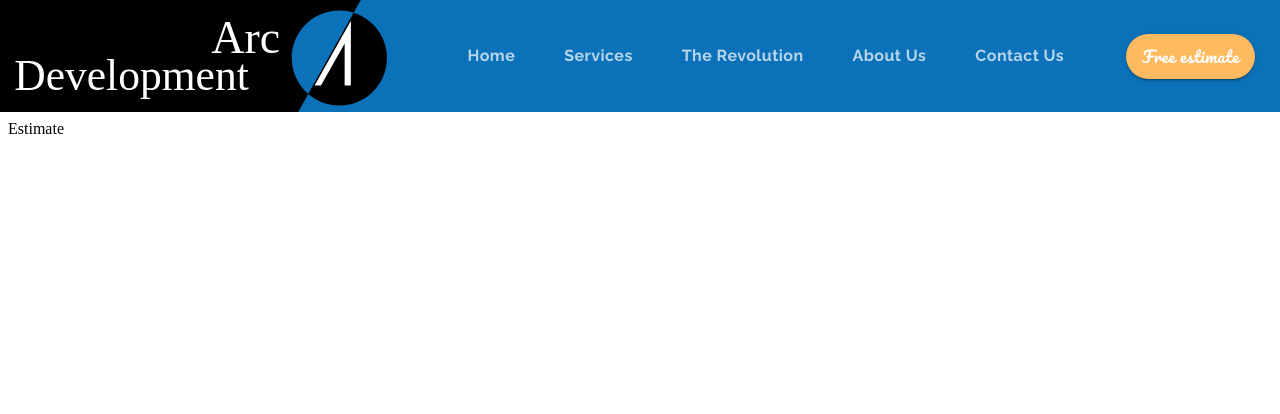
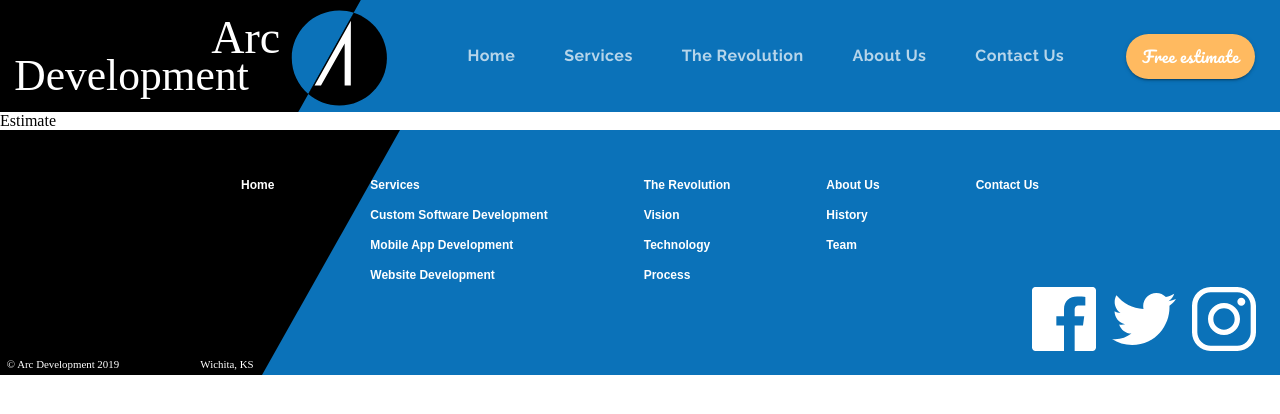
Before and after one commit to xai1983kbu/material-ui-react, a React (Create React App) app: page /estimate in a window 1280 px wide. Shown: the top 414 px of the page. Built offline with nearby package versions, Linux system fonts and the light colour scheme.

Commit message:
Section 4 - Footer and Basic Layouts (Grid system) -

```diff
--- a/public/index.html
+++ b/public/index.html
@@ -31,7 +31,7 @@
     -->
     <title>Arc Development</title>
   </head>
-  <body>
+  <body style="margin: 0">
     <noscript>You need to enable JavaScript to run this app.</noscript>
     <div id="root"></div>
     <!--
--- a/src/components/App.js
+++ b/src/components/App.js
@@ -1,16 +1,29 @@
-import React from 'react'
+import React, { useState } from 'react'
 import { ThemeProvider } from '@material-ui/styles'
 import { BrowserRouter, Route, Switch } from 'react-router-dom'
 import theme from './ui/Theme'
 import Header from '../components/ui/Header'
+import Footer from '../components/ui/Footer'
 
 function App () {
+  const [selectedIndex, setSelectedIndex] = useState(0)
+  const [value, setValue] = useState(0)
+
   return (
     <ThemeProvider theme={theme}>
       <BrowserRouter>
-        <Header />
+        <Header
+          value={value}
+          setValue={setValue}
+          selectedIndex={selectedIndex}
+          setSelectedIndex={setSelectedIndex}
+        />
         <Switch>
-          <Route exact path='/' component={() => <div>Home</div>} />
+          <Route
+            exact
+            path='/'
+            component={() => <div style={{ height: '2000px' }}>Home</div>}
+          />
           <Route exact path='/services' component={() => <div>Services</div>} />
           <Route
             exact
@@ -36,6 +49,12 @@ function App () {
           />
           <Route exact path='/estimate' component={() => <div>Estimate</div>} />
         </Switch>
+        <Footer
+          value={value}
+          setValue={setValue}
+          selectedIndex={selectedIndex}
+          setSelectedIndex={setSelectedIndex}
+        />
       </BrowserRouter>
     </ThemeProvider>
   )
--- /dev/null
+++ b/src/components/ui/Footer.js
@@ -0,0 +1,260 @@
+import React from 'react'
+import { Link } from 'react-router-dom'
+import { makeStyles } from '@material-ui/core/styles'
+import Grid from '@material-ui/core/Grid'
+import Hidden from '@material-ui/core/Hidden'
+
+import footerAdorment from '../../assets/Footer Adornment.svg'
+import facebook from '../../assets/facebook.svg'
+import twitter from '../../assets/twitter.svg'
+import instagram from '../../assets/instagram.svg'
+
+const useStyles = makeStyles(theme => ({
+  footer: {
+    backgroundColor: theme.palette.common.arcBlue,
+    width: '100%',
+    zIndex: 1302,
+    position: 'relative' // for zIndex to work, https://stackoverflow.com/a/7482870/9783262
+  },
+  adorment: {
+    width: '25em',
+    verticalAlign: 'bottom',
+    [theme.breakpoints.down('md')]: {
+      width: '21em'
+    },
+    [theme.breakpoints.down('xs')]: {
+      width: '15em'
+    }
+  },
+  mainContainer: {
+    position: 'absolute'
+  },
+  link: {
+    color: 'white',
+    fontFamily: 'Arial',
+    fontSize: '0.75rem',
+    fontWeight: 'bold',
+    textDecoration: 'none'
+  },
+  gridItem: {
+    margin: '3em'
+  },
+  icon: {
+    height: '4em',
+    width: '4em',
+    [theme.breakpoints.down('xs')]: {
+      height: '2.5em',
+      width: '2.5em'
+    }
+  },
+  socialContainer: {
+    position: 'absolute',
+    marginTop: '-6em',
+    right: '1.5em',
+    [theme.breakpoints.down('xs')]: {
+      right: '0.6em'
+    }
+  }
+}))
+
+export default function Footer (props) {
+  const classes = useStyles()
+
+  return (
+    <footer className={classes.footer}>
+      <Hidden mdDown>
+        <Grid container justify='center' className={classes.mainContainer}>
+          <Grid item className={classes.gridItem}>
+            <Grid container direction='column' spacing={2}>
+              <Grid
+                item
+                component={Link}
+                onClick={() => props.setValue(0)}
+                to='/'
+                className={classes.link}
+              >
+                Home
+              </Grid>
+            </Grid>
+          </Grid>
+          <Grid item className={classes.gridItem}>
+            <Grid container direction='column' spacing={2}>
+              <Grid
+                item
+                component={Link}
+                onClick={() => {
+                  props.setValue(1)
+                  props.setSelectedIndex(0)
+                }}
+                to='/services'
+                className={classes.link}
+              >
+                Services
+              </Grid>
+              <Grid
+                item
+                component={Link}
+                onClick={() => {
+                  props.setValue(1)
+                  props.setSelectedIndex(1)
+                }}
+                to='/customsoftware'
+                className={classes.link}
+              >
+                Custom Software Development
+              </Grid>
+              <Grid
+                item
+                component={Link}
+                onClick={() => {
+                  props.setValue(1)
+                  props.setSelectedIndex(2)
+                }}
+                to='/mobileapps'
+                className={classes.link}
+              >
+                Mobile App Development
+              </Grid>
+              <Grid
+                item
+                component={Link}
+                onClick={() => {
+                  props.setValue(1)
+                  props.setSelectedIndex(3)
+                }}
+                to='/websites'
+                className={classes.link}
+              >
+                Website Development
+              </Grid>
+            </Grid>
+          </Grid>
+          <Grid item className={classes.gridItem}>
+            <Grid container direction='column' spacing={2}>
+              <Grid
+                item
+                component={Link}
+                onClick={() => props.setValue(2)}
+                to='/revolution'
+                className={classes.link}
+              >
+                The Revolution
+              </Grid>
+              <Grid
+                item
+                component={Link}
+                onClick={() => props.setValue(2)}
+                to='/revolution'
+                className={classes.link}
+              >
+                Vision
+              </Grid>
+              <Grid
+                item
+                component={Link}
+                onClick={() => props.setValue(2)}
+                to='/revolution'
+                className={classes.link}
+              >
+                Technology
+              </Grid>
+              <Grid
+                item
+                component={Link}
+                onClick={() => props.setValue(2)}
+                to='/revolution'
+                className={classes.link}
+              >
+                Process
+              </Grid>
+            </Grid>
+          </Grid>
+          <Grid item className={classes.gridItem}>
+            <Grid container direction='column' spacing={2}>
+              <Grid
+                item
+                component={Link}
+                onClick={() => props.setValue(3)}
+                to='/about'
+                className={classes.link}
+              >
+                About Us
+              </Grid>
+              <Grid
+                item
+                component={Link}
+                onClick={() => props.setValue(3)}
+                to='/about'
+                className={classes.link}
+              >
+                History
+              </Grid>
+              <Grid
+                item
+                component={Link}
+                onClick={() => props.setValue(3)}
+                to='/about'
+                className={classes.link}
+              >
+                Team
+              </Grid>
+            </Grid>
+          </Grid>
+          <Grid item className={classes.gridItem}>
+            <Grid container direction='column' spacing={2}>
+              <Grid
+                item
+                component={Link}
+                onClick={() => props.setValue(4)}
+                to='/contact'
+                className={classes.link}
+              >
+                Contact Us
+              </Grid>
+            </Grid>
+          </Grid>
+        </Grid>
+      </Hidden>
+      <img
+        alt='black decorative slash'
+        src={footerAdorment}
+        className={classes.adorment}
+      />
+
+      <Grid
+        container
+        justify='flex-end'
+        spacing={2}
+        className={classes.socialContainer}
+      >
+        <Grid
+          item
+          component={'a'}
+          href='http://www.facebook.com'
+          rel='noopener noreferrer'
+          target='_blank'
+        >
+          <img alt='facebook logo' src={facebook} className={classes.icon} />
+        </Grid>
+        <Grid
+          item
+          component={'a'}
+          href='http://www.twitter.com'
+          rel='noopener noreferrer'
+          target='_blank'
+        >
+          <img alt='twitter logo' src={twitter} className={classes.icon} />
+        </Grid>
+        <Grid
+          item
+          component={'a'}
+          href='http://www.instagram.com'
+          rel='noopener noreferrer'
+          target='_blank'
+        >
+          <img alt='instagram logo' src={instagram} className={classes.icon} />
+        </Grid>
+      </Grid>
+    </footer>
+  )
+}
--- a/src/components/ui/Header.js
+++ b/src/components/ui/Header.js
@@ -120,12 +120,9 @@ export default function Header (props) {
   const theme = useTheme()
   const iOS = process.browser && /iPad|iPhone|iPod/.test(navigator.userAgent)
   const matches = useMediaQuery(theme.breakpoints.down('md'))
-
   const [openDrawer, setOpenDrawer] = useState(false)
-  const [value, setValue] = useState(0)
   const [anchorEl, setAnchorEl] = useState(null)
   const [openMenu, setOpenMenu] = useState(false)
-  const [selectedIndex, setSelectedIndex] = useState(0)
 
   const handleClose = e => {
     setAnchorEl(null)
@@ -133,7 +130,7 @@ export default function Header (props) {
   }
 
   const handleChange = (e, newValue) => {
-    setValue(newValue)
+    props.setValue(newValue)
   }
 
   const handleClick = e => {
@@ -144,7 +141,7 @@ export default function Header (props) {
   const handleMenuItemClick = (e, i) => {
     setAnchorEl(null)
     setOpenMenu(false)
-    setSelectedIndex(i)
+    props.setSelectedIndex(i)
   }
 
   const menuOptions = [
@@ -194,28 +191,31 @@ export default function Header (props) {
     combinedRoutes.forEach(route => {
       switch (window.location.pathname) {
         case `${route.link}`:
-          if (value !== route.activeIndex) {
-            setValue(route.activeIndex)
-            if (route.selectedIndex && route.selectedIndex !== selectedIndex) {
-              setSelectedIndex(route.selectedIndex)
+          if (props.value !== route.activeIndex) {
+            props.setValue(route.activeIndex)
+            if (
+              route.selectedIndex &&
+              route.selectedIndex !== props.selectedIndex
+            ) {
+              props.setSelectedIndex(route.selectedIndex)
             }
           }
           break
         case '/estimate':
-          if (value !== false) {
-            setValue(false)
+          if (props.value !== false) {
+            props.setValue(false)
           }
           break
         default:
           break
       }
     })
-  }, [value, menuOptions, selectedIndex, routes])
+  }, [props.value, menuOptions, props.selectedIndex, routes, props])
 
   const tabs = (
     <>
       <Tabs
-        value={value}
+        value={props.value}
         onChange={handleChange}
         className={classes.tabContainer}
         indicatorColor='primary'
@@ -240,7 +240,7 @@ export default function Header (props) {
         component={Link}
         to='/estimate'
         onClick={() => {
-          setValue(false)
+          props.setValue(false)
         }}
       >
         Free estimate
@@ -261,10 +261,10 @@ export default function Header (props) {
             key={`${option}${index}`}
             onClick={event => {
               handleMenuItemClick(event, index)
-              setValue(1)
+              props.setValue(1)
               handleClose()
             }}
-            selected={index === selectedIndex && value === 1}
+            selected={index === props.selectedIndex && props.value === 1}
             component={Link}
             to={option.link}
             classes={{ root: classes.menuItem }}
@@ -295,11 +295,11 @@ export default function Header (props) {
               button
               component={Link}
               to={route.link}
-              selected={value === route.activeIndex}
+              selected={props.value === route.activeIndex}
               classes={{ selected: classes.drawerItemSelected }}
               onClick={() => {
                 setOpenDrawer(false)
-                setValue(route.activeIndex)
+                props.setValue(route.activeIndex)
               }}
             >
               <ListItemText className={classes.drawerItem} disableTypography>
@@ -310,13 +310,13 @@ export default function Header (props) {
           <ListItem
             onClick={() => {
               setOpenDrawer(false)
-              setValue(false)
+              props.setValue(false)
             }}
             divider
             button
             component={Link}
             to='/estimate'
-            selected={value === false}
+            selected={props.value === false}
             classes={{
               root: classes.drawerItemEstimate,
               selected: classes.drawerItemSelected
@@ -348,7 +348,7 @@ export default function Header (props) {
               disableRipple
               component={Link}
               to='/'
-              onClick={() => setValue(0)}
+              onClick={() => props.setValue(0)}
             >
               <img alt='company logo' className={classes.logo} src={logo} />
             </Button>
```
